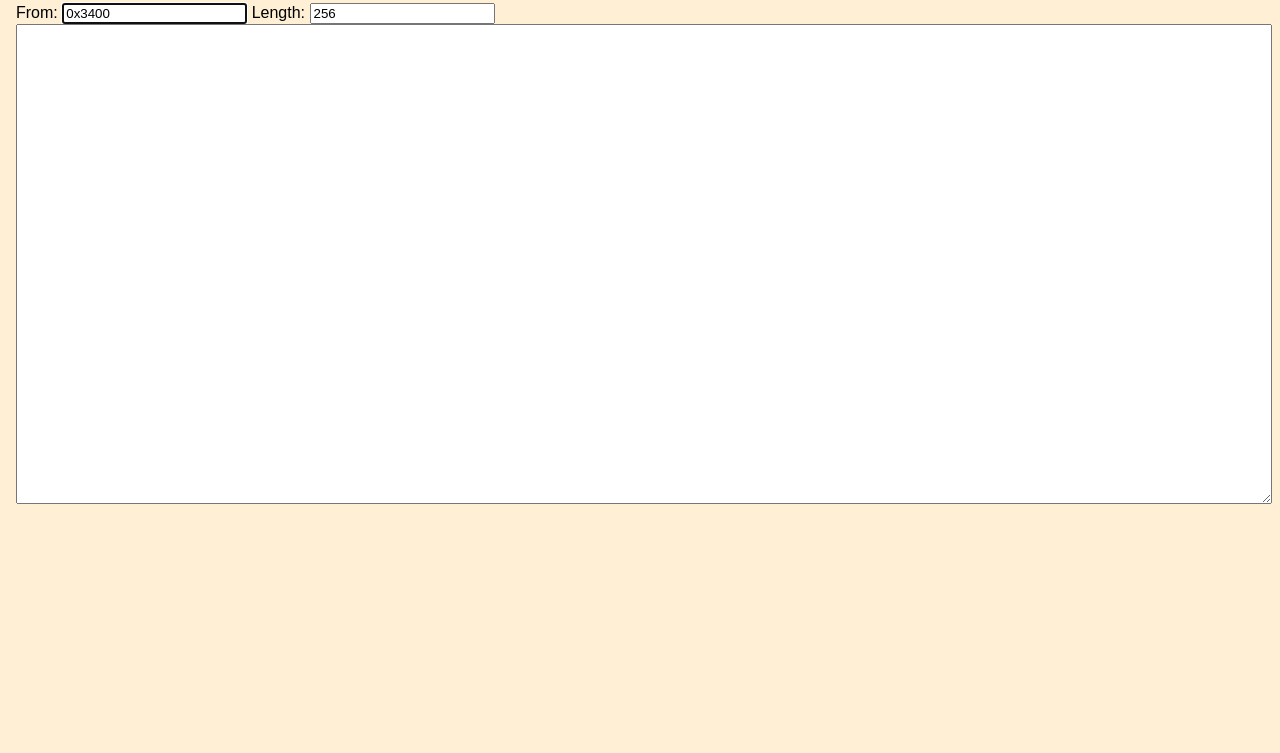
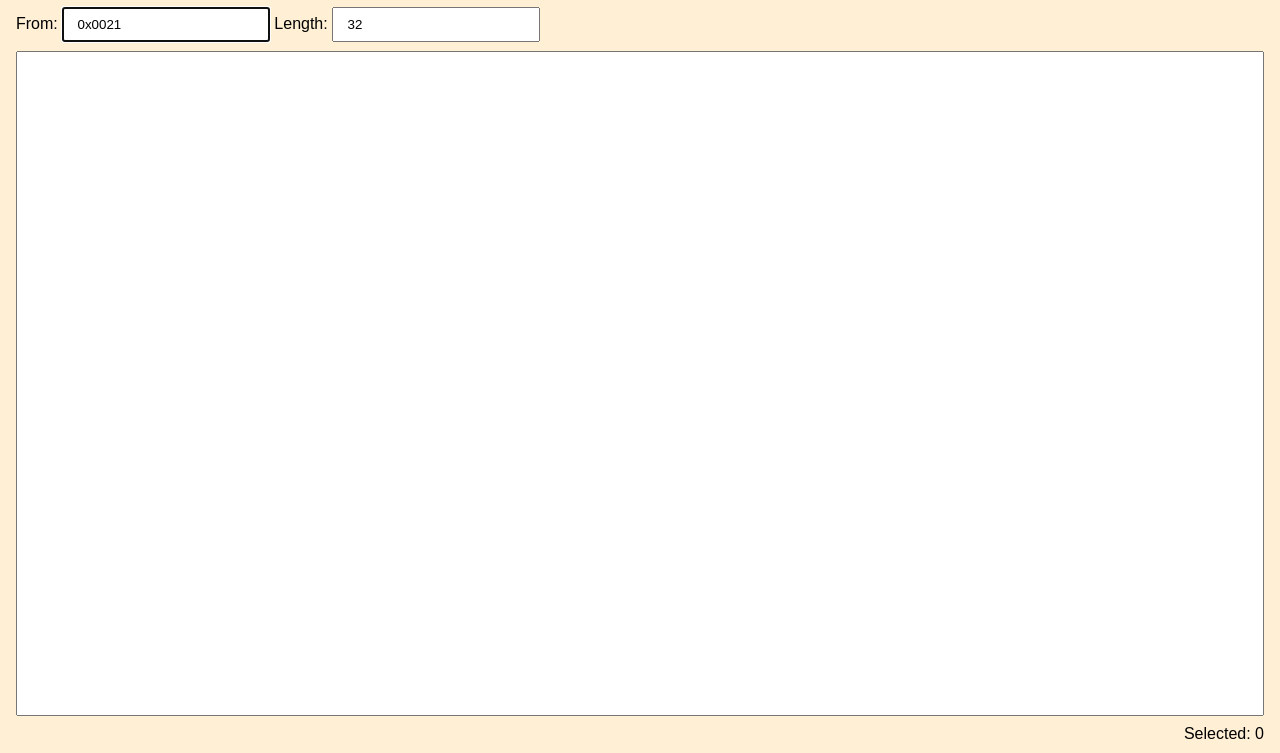
Before and after one commit to SAKryukov/storage-free-pass, a plain HTML site: page tools.html in a window 1280 px wide. Shown: the part 47-800 px from the top of the page. Drawn offline with Linux system fonts and the light colour scheme.

Commit message:
Tools: styled and made functional, added experimental character repertoire

```diff
--- a/tools.html
+++ b/tools.html
@@ -1,35 +1,48 @@
-<!DOCTYPE html><html lang="en">
+<!DOCTYPE>
+<html>
   <head>
-    <meta charset="UTF-8">
-    <title>SHA2 Password Generator Tools</title>
-    <meta name="author" content="Sergey A Kryukov">
-    <meta name="owner" content="Sergey A Kryukov">
-    <meta name="copyright" content="Sergey A Kryukov, 2020">
-    <meta name="author" content="Sergey A Kryukov">
-    <meta name="description" content="Generator of highly secure passwords based on SHA-2 cryptographic hash and master password, which should be memorized; no password storage is involved">
-    <meta name="keywords" content="security, password, passwords, generator, cryptography, cryptographic, hash, SHA-256">
-    <!-- see also: https://gist.github.com/lancejpollard/1978404 -->
+  <meta charset="utf-8" />
 <style>
+    * { padding: 0; margin: 0; box-sizing: border-box; }
     * { font-family: sans-serif; box-sizing: border-box; }
     h1 { font-size: 140%; }
     html, body { background-color: papayawhip; }
-        body, main { margin-left: 1em; }
-        textarea { width:  100%; height: 480px;  }
+    html, body { height: 100%; }
+    h1 { margin-bottom: 0.8em; }
+    body {
+      display: flex;
+      flex-flow: column;
+      height: 100%;
+    }
+    main {
+      flex: auto;
+      padding-left: 1em; padding-right: 1em;
+      overflow: auto;
+    }
+    footer, header, input, textarea { padding: 1em; padding-top: 0.6em; padding-bottom: 0.6em; }
+    textarea { width: 100%; height: 100%; resize: none; }
+    footer { text-align: right; }
 </style>
   </head>
 <body>
 
-    <p><a href="https://en.wikipedia.org/wiki/Unicode_block">Unicode blocks</a></p>
-    <label>From: <input value="0x3400" /></label>
-    <label>Length: <input value="256"/></label>
-
+  <header>
+    <h1>Character Repertoires</h1>
+    <label>From: <input value="0x0021"/></label>
+    <label>Length: <input value="32"/></label>
+  </header>
+  <main>
     <textarea spellcheck="false"></textarea>
+  </main>
+  <footer>
+  </footer>
 
 <script>
     document.body.onload = () => {
         "use strict";
         const inputElements = document.querySelectorAll("input");
-        const output = document.querySelector("body > textarea");
+        const footer = document.querySelector("footer");
+        const output = document.querySelector("body > main > textarea");
         const inputFrom = inputElements[0];
         const inputLength = inputElements[1];
         const action = ev => {
@@ -45,10 +58,22 @@
             const normal = (value == value.normalize("NFC") && value == value.normalize("NFD") && value == value.normalize("NFKC") && value == value.normalize("NFKD"));
             output.value += `\nCharacters: ${count}, from: 0x${from.toString(16)}, normal form: ${normal}\n${value}`;
         }; //action
+        const calculateStatus = () => {
+          const selected = output.selectionEnd - output.selectionStart;
+          footer.textContent = `Selected: ${selected}`;
+        }; //calculateStatus
+        calculateStatus();
+        output.onclick = ev => { calculateStatus(); }
+        output.onkeyup = ev => { calculateStatus(); }
+        output.input = ev => { calculateStatus(); }
+        output.onkeydown = ev => { calculateStatus(); }
+        output.onmousemove = ev => { calculateStatus(); }
+        output.onpaste = ev => { calculateStatus(); }
         inputFrom.onkeydown = ev => { if (ev.key == "Enter") action(); }
         inputLength.onkeydown = ev => { if (ev.key == "Enter") action(); }
         inputFrom.focus();
     } //document.body.onload
 </script>
 
-</body></html>
+</body>
+</html>
```
Also changed, not shown: user-data.js (+10 -0 lines). Lines whose indentation alone changed are shown as unchanged.
